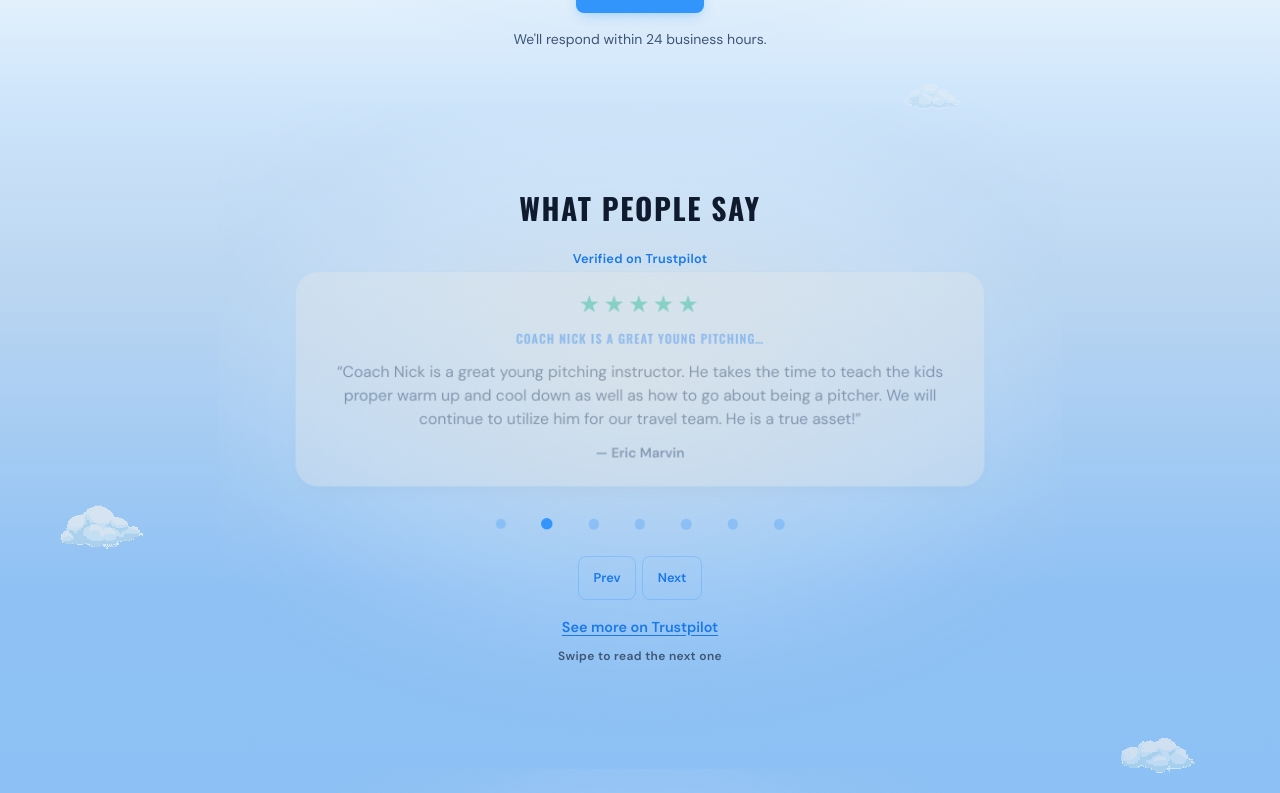
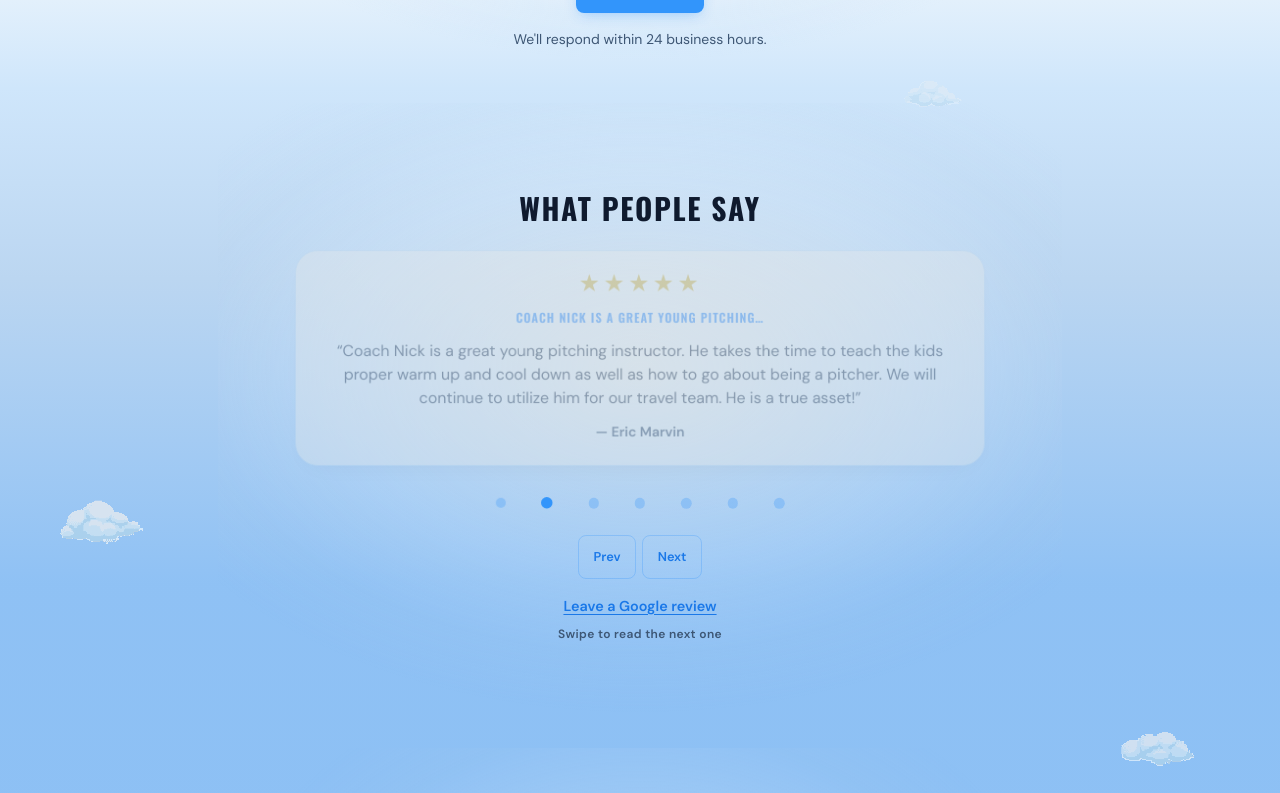
Before and after one commit to Pitching101/pitching101-web, a Next.js app: page / in a window 1280 px wide. Shown: the part 464-1257 px from the top of the page. Built offline with nearby package versions, Linux system fonts and the light colour scheme; a web font is replaced by a local one.

Commit message:
Point reviews at Google instead of Trustpilot.
Keep the real parent quotes on the carousel. Send people to the
new Google listing to leave a review, and do not invent Google
reviews that are not there yet.

Co-authored-by: nickdeisng-hash <nickdeisng-hash@users.noreply.github.com>

```diff
--- a/src/app/contact/page.tsx
+++ b/src/app/contact/page.tsx
@@ -3,7 +3,7 @@ import Link from "next/link";
 import Reveal from "@/components/Reveal";
 import ParkSky from "@/components/ParkSky";
 import StartForm from "@/components/StartForm";
-import { INSTAGRAM_HANDLE, INSTAGRAM_URL, RESPONSE_PROMISE } from "@/data/siteCopy";
+import { GOOGLE_REVIEW_URL, INSTAGRAM_HANDLE, INSTAGRAM_URL, RESPONSE_PROMISE } from "@/data/siteCopy";
 
 export const metadata: Metadata = {
   title: "Get started with youth pitching lessons",
@@ -52,6 +52,16 @@ export default function ContactPage() {
             <li>
               <a
                 className="footer-link"
+                href={GOOGLE_REVIEW_URL}
+                target="_blank"
+                rel="noopener noreferrer"
+              >
+                Leave a Google review
+              </a>
+            </li>
+            <li>
+              <a
+                className="footer-link"
                 href={INSTAGRAM_URL}
                 target="_blank"
                 rel="noopener noreferrer"
--- a/src/app/globals.css
+++ b/src/app/globals.css
@@ -1192,14 +1192,6 @@ html.glove-cursor * {
   text-align: center;
   width: 100%;
 }
-.reviews-verified {
-  margin: 0;
-  font-size: 0.8rem;
-  font-weight: 600;
-  letter-spacing: 0.02em;
-  text-transform: none;
-  color: var(--blue-dark);
-}
 .reviews-stage {
   position: relative;
   width: 100%;
@@ -1309,10 +1301,10 @@ html.glove-cursor * {
   color: #1a2a44;
 }
 .reviews-carousel .text-blue-dark,
-.reviews-carousel .reviews-tp-link {
+.reviews-carousel .reviews-more-link {
   color: #0f1a2e;
 }
-.reviews-carousel .reviews-tp-link:hover {
+.reviews-carousel .reviews-more-link:hover {
   color: var(--blue-dark);
 }
 @media (min-width: 640px) {
@@ -1374,8 +1366,8 @@ html.glove-cursor * {
 }
 
 
-/* Trustpilot link under reviews */
-.reviews-tp-link {
+/* Review destination under the carousel */
+.reviews-more-link {
   display: inline-flex;
   align-items: center;
   gap: 0.35rem;
@@ -1387,13 +1379,13 @@ html.glove-cursor * {
   text-decoration: underline;
   text-underline-offset: 3px;
 }
-.reviews-tp-link:hover { color: var(--blue); }
+.reviews-more-link:hover { color: var(--blue); }
 
 .reviews-stars {
   display: block;
   width: 100%;
   margin: 0;
-  color: #00b67a; /* Trustpilot green for stars */
+  color: #c9a227;
   letter-spacing: 0.12em;
   font-size: 1.35rem;
   font-weight: 700;
--- a/src/components/BaseballCardFan.tsx
+++ b/src/components/BaseballCardFan.tsx
@@ -58,7 +58,7 @@ export default function BaseballCardFan() {
         <p className="bb-card-quote">
           “He takes the time to teach the kids proper warm up.”
         </p>
-        <p className="bb-card-attr">Eric · Trustpilot</p>
+        <p className="bb-card-attr">Eric</p>
       </li>
     </ul>
   );
--- a/src/components/Footer.tsx
+++ b/src/components/Footer.tsx
@@ -1,6 +1,6 @@
 import Link from "next/link";
 import Logo from "./Logo";
-import { INSTAGRAM_URL } from "@/data/siteCopy";
+import { GOOGLE_REVIEW_URL, INSTAGRAM_URL } from "@/data/siteCopy";
 
 /** Original three-column footer — brand, contact, explore. */
 export default function Footer() {
@@ -35,6 +35,16 @@ export default function Footer() {
             <li>
               <a className="footer-link" href="mailto:nickdeisng@gmail.com">
                 Email nickdeisng@gmail.com
+              </a>
+            </li>
+            <li>
+              <a
+                className="footer-link"
+                href={GOOGLE_REVIEW_URL}
+                target="_blank"
+                rel="noopener noreferrer"
+              >
+                Leave a Google review
               </a>
             </li>
             <li>
--- a/src/components/JsonLd.tsx
+++ b/src/components/JsonLd.tsx
@@ -1,4 +1,4 @@
-import { EMAIL, INSTAGRAM_URL, SITE_URL, TRUSTPILOT_URL } from "@/data/siteCopy";
+import { EMAIL, GOOGLE_MAPS_URL, INSTAGRAM_URL, SITE_URL, TRUSTPILOT_URL } from "@/data/siteCopy";
 
 /** JSON-LD for search + answer engines. Values are static site copy. */
 export default function JsonLd({ data }: { data: Record<string, unknown> }) {
@@ -48,7 +48,7 @@ export function businessJsonLd() {
       alternateName: "Coach Deising",
       jobTitle: "Junior varsity head coach at Gulfshore High School",
     },
-    sameAs: [TRUSTPILOT_URL, INSTAGRAM_URL],
+    sameAs: [GOOGLE_MAPS_URL, INSTAGRAM_URL, TRUSTPILOT_URL],
     knowsAbout: [
       "youth pitching lessons",
       "youth baseball pitching",
--- a/src/components/ReviewsCarousel.tsx
+++ b/src/components/ReviewsCarousel.tsx
@@ -1,11 +1,24 @@
 "use client";
 
 import { useCallback, useEffect, useRef, useState, type PointerEvent, type TransitionEvent } from "react";
+import { GOOGLE_REVIEW_URL } from "@/data/siteCopy";
 import {
-  TRUSTPILOT_URL,
   trustpilotReviews,
   type TrustpilotReview,
 } from "@/data/trustpilotReviews";
+
+function GoogleReviewLink() {
+  return (
+    <a
+      href={GOOGLE_REVIEW_URL}
+      className="reviews-more-link"
+      target="_blank"
+      rel="noopener noreferrer"
+    >
+      Leave a Google review
+    </a>
+  );
+}
 
 const FADE_MS = 560;
 
@@ -144,24 +157,16 @@ export default function ReviewsCarousel({ className = "" }: { className?: string
     return (
       <div className={`reviews-wrap ${className}`.trim()}>
         <p className="text-base text-ink-soft">
-          Loading From Trustpilot… Reviews Will Appear Here When Available.
+          Google reviews will show here once families leave them.
         </p>
-        <a
-          href={TRUSTPILOT_URL}
-          className="reviews-tp-link"
-          target="_blank"
-          rel="noopener noreferrer"
-        >
-          See more on Trustpilot
-        </a>
+        <GoogleReviewLink />
       </div>
     );
   }
 
   if (reduceMotion) {
     return (
-      <div className={`reviews-stack space-y-4 ${className}`.trim()} aria-label="Client reviews from Trustpilot">
-        <p className="reviews-verified">Verified on Trustpilot</p>
+      <div className={`reviews-stack space-y-4 ${className}`.trim()} aria-label="What people say">
         <ul className="space-y-4">
           {reviews.map((r) => (
             <li key={`${r.name}-${r.title}`} className="reviews-carousel">
@@ -169,14 +174,7 @@ export default function ReviewsCarousel({ className = "" }: { className?: string
             </li>
           ))}
         </ul>
-        <a
-          href={TRUSTPILOT_URL}
-          className="reviews-tp-link"
-          target="_blank"
-          rel="noopener noreferrer"
-        >
-          See more on Trustpilot
-        </a>
+        <GoogleReviewLink />
       </div>
     );
   }
@@ -205,7 +203,7 @@ export default function ReviewsCarousel({ className = "" }: { className?: string
       className={`reviews-wrap ${className}`.trim()}
       role="region"
       aria-roledescription="carousel"
-      aria-label="Client reviews from Trustpilot"
+      aria-label="What people say"
       onMouseEnter={() => setPaused(true)}
       onMouseLeave={() => setPaused(false)}
       onFocusCapture={() => setPaused(true)}
@@ -215,8 +213,6 @@ export default function ReviewsCarousel({ className = "" }: { className?: string
         }
       }}
     >
-      <p className="reviews-verified">Verified on Trustpilot</p>
-
       <div
         className="reviews-stage"
         onPointerDown={onPointerDown}
@@ -277,14 +273,7 @@ export default function ReviewsCarousel({ className = "" }: { className?: string
         </div>
       </div>
 
-      <a
-        href={TRUSTPILOT_URL}
-        className="reviews-tp-link"
-        target="_blank"
-        rel="noopener noreferrer"
-      >
-        See more on Trustpilot
-      </a>
+      <GoogleReviewLink />
       <p className="reviews-swipe-hint">Swipe to read the next one</p>
     </div>
   );
--- a/src/data/siteCopy.ts
+++ b/src/data/siteCopy.ts
@@ -5,6 +5,10 @@ export const PHONE_DISPLAY = "845-768-2211";
 export const PHONE_TEL = "8457682211";
 export const EMAIL = "nickdeisng@gmail.com";
 export const TRUSTPILOT_URL = "https://www.trustpilot.com/review/pitching101.com";
+export const GOOGLE_PLACE_ID = "ChIJWyzPmvrYw4ARCv_THm3I2kQ";
+export const GOOGLE_REVIEW_URL = "https://g.page/r/CQr_0x5tyNpEEAI/review";
+export const GOOGLE_MAPS_URL =
+  `https://www.google.com/maps/place/?q=place_id:${GOOGLE_PLACE_ID}`;
 export const INSTAGRAM_HANDLE = "pitching101_nickdeising";
 export const INSTAGRAM_URL = `https://www.instagram.com/${INSTAGRAM_HANDLE}/`;
 export const RESPONSE_PROMISE = "We'll respond within 24 business hours.";
```
